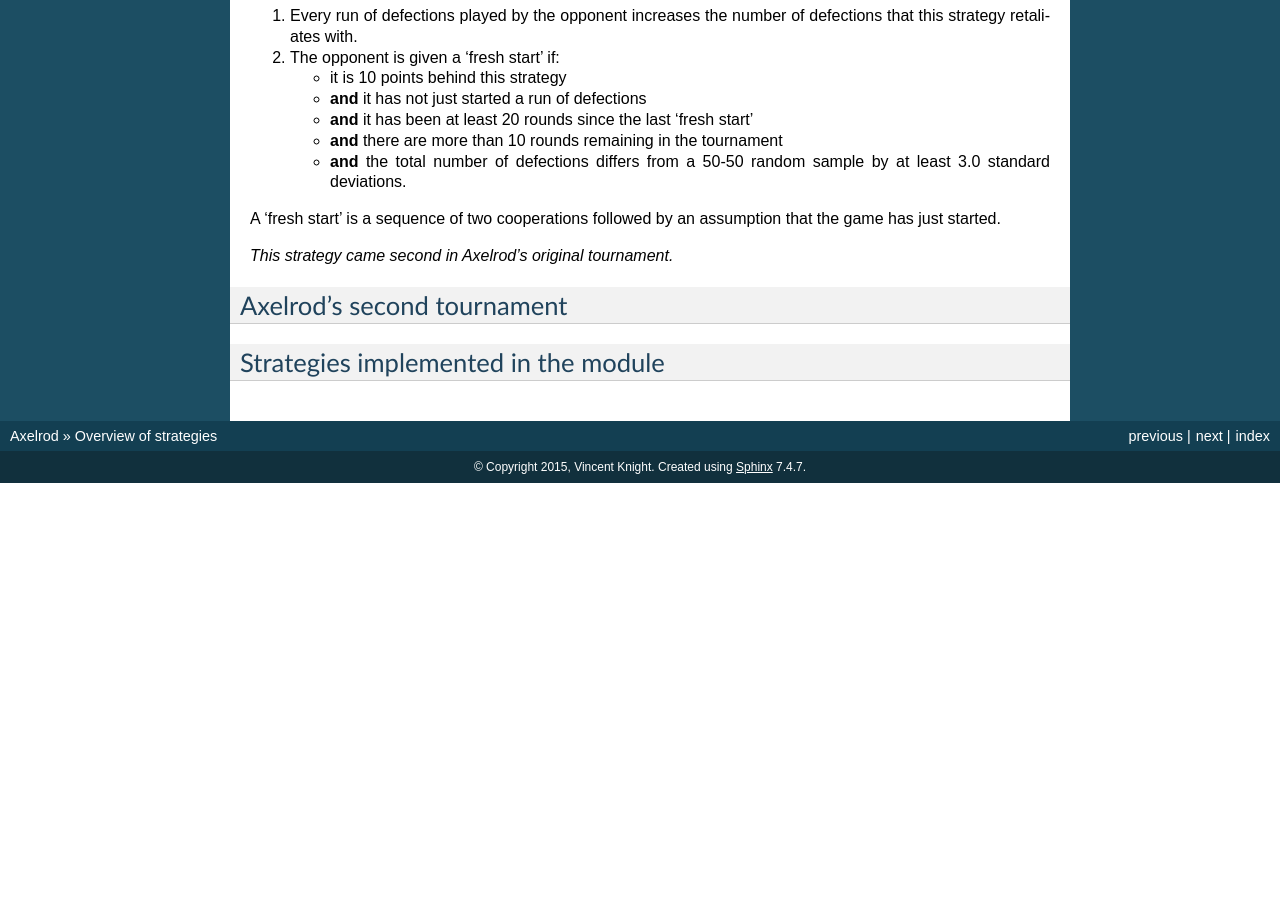
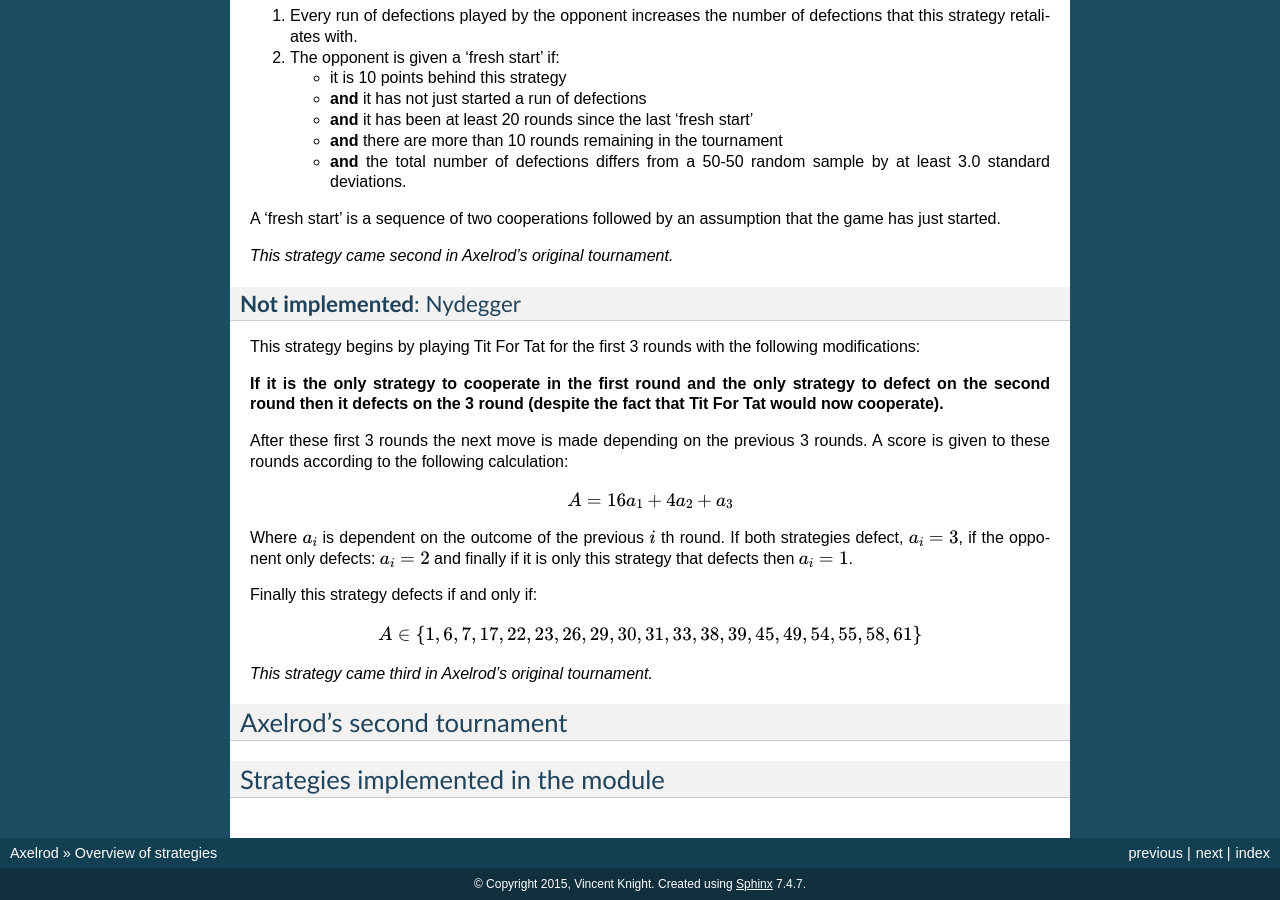
Before and after one commit to Axelrod-Python/Axelrod, a Sphinx documentation site: the page built from docs/strategies.rst, in a window 1280 px wide and 900 px high, scrolled down 1032 px. Built offline with Sphinx 7.4.7, drawn with Linux system fonts in a browser that asks for light colours; before the commit the page ends 1515 px from its top, so only the background shows below that; some of the changed text lies outside the part shown.

Commit message:
Have added Nydegger description.
A relatively complicated strategy that makes a calculation based on the
past three moves.

```diff
--- a/docs/strategies.rst
+++ b/docs/strategies.rst
@@ -72,6 +72,37 @@ the game has just started.
 
 *This strategy came second in Axelrod's original tournament.*
 
+**Not implemented**: Nydegger
+^^^^^^^^^^^^^^^^^^^^^^^^^^^^^
+
+This strategy begins by playing Tit For Tat for the first 3 rounds with the
+following modifications:
+
+**If it is the only strategy to cooperate in the first round and the only
+strategy to defect on the second round then it defects on the 3 round
+(despite the fact that Tit For Tat would now cooperate).**
+
+After these first 3 rounds the next move is made depending on the previous 3
+rounds. A score is given to these rounds according to the following
+calculation:
+
+.. math::
+
+    A = 16 a_1 + 4 a_2 + a_3
+
+Where :math:`a_i` is dependent on the outcome of the previous :math:`i` th
+round.  If both strategies defect, :math:`a_i=3`, if the opponent only defects:
+:math:`a_i=2` and finally if it is only this strategy that defects then
+:math:`a_i=1`.
+
+Finally this strategy defects if and only if:
+
+.. math::
+
+    A \in \{1, 6, 7, 17, 22, 23, 26, 29, 30, 31, 33, 38, 39, 45, 49, 54, 55, 58, 61\}
+
+*This strategy came third in Axelrod's original tournament.*
+
 Axelrod's second tournament
 ---------------------------
 
```
